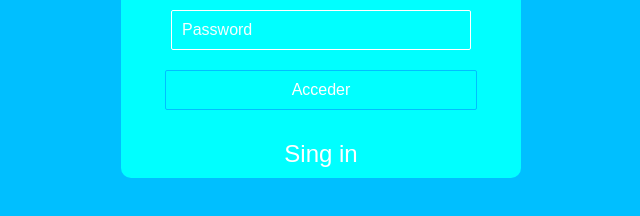
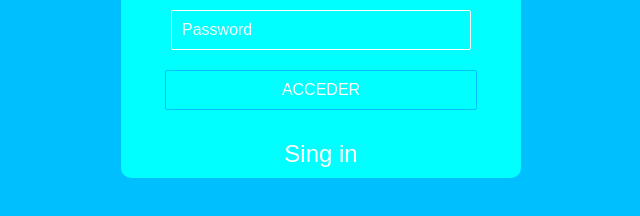
Before and after one commit to red1002/login1.0, a plain HTML site: page index.html in a window 1280 px wide. Shown: the part 458-674 px from the top of the page, 319-959 px from the left. Drawn offline with Linux system fonts and the light colour scheme.

Commit message:
actializacion de boton Acceder

```diff
--- a/index.html
+++ b/index.html
@@ -13,7 +13,7 @@
 		<form class="login">
 			<input type="text" name="" value="" placeholder="Email or Username">
 			<input type="password" name="" value="" placeholder="Password">
-			<button type="submit">Acceder</button>
+			<button type="submit">ACCEDER</button>
 		</form>
 		<a href="file:///C:/Users/Emilio%20Espinoza/Desktop/desarrollo_wed/web_1.0/sing%20in/index.html">Sing in</a>
 	</div>
```
